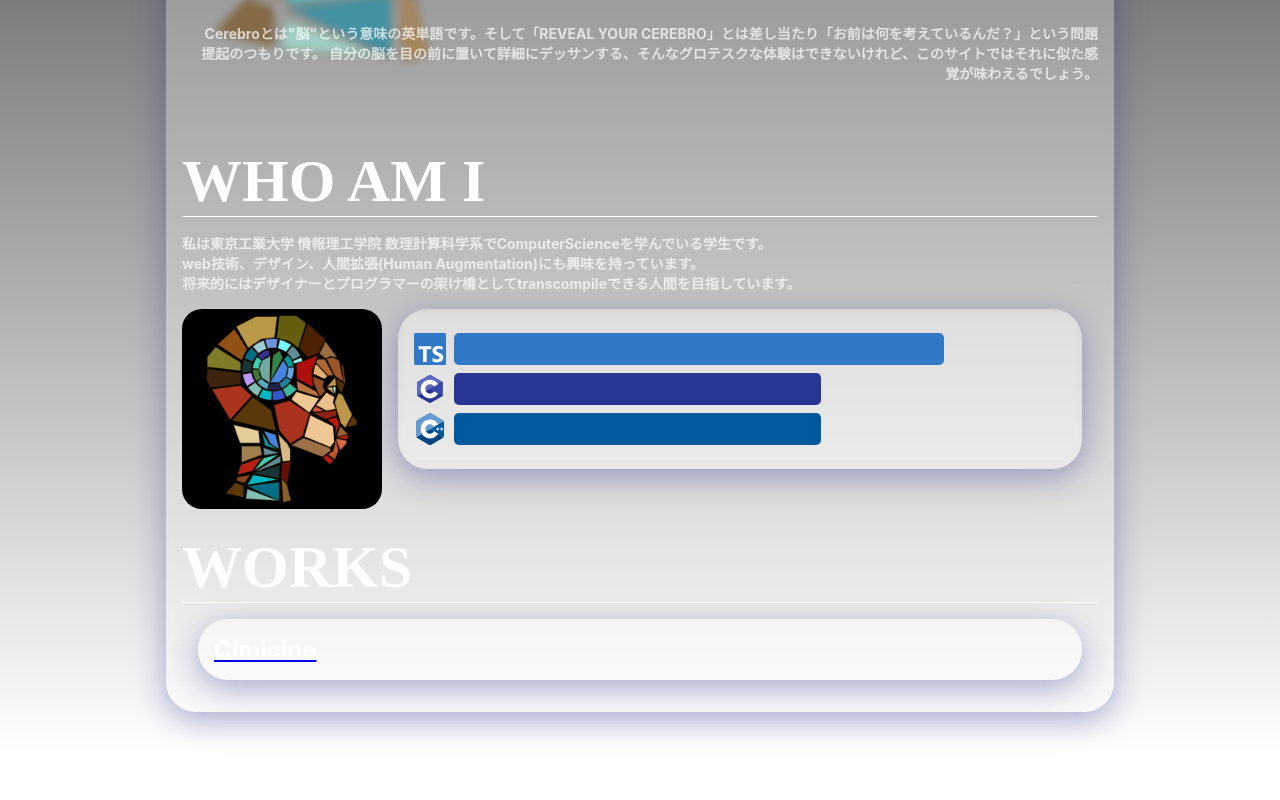
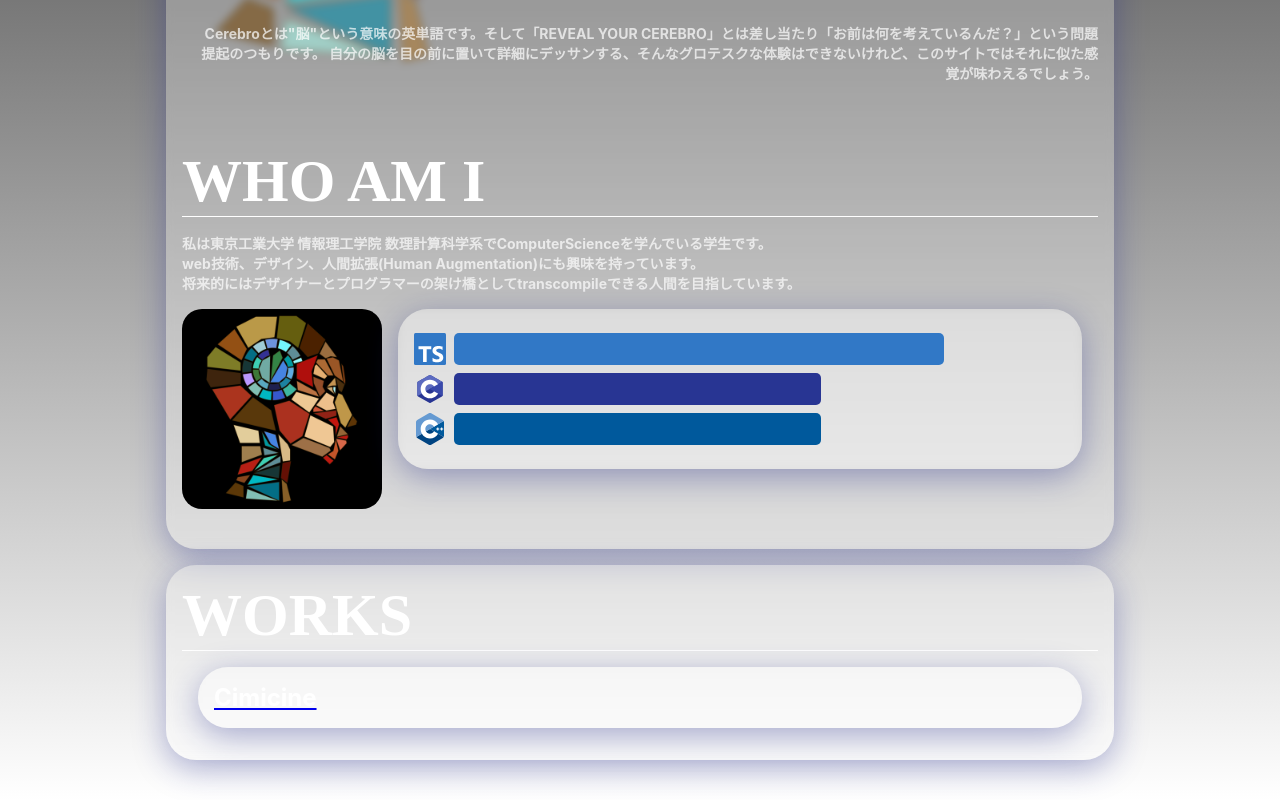
Before and after one commit to ucciqun/cerebro, a React (Create React App) app: page / in a window 1280 px wide. Shown: the part 878-1678 px from the top of the page. Before the commit the page ends 1630 px from the top, so only its background shows below. Built offline with nearby package versions, Linux system fonts and the light colour scheme.

Commit message:
fix: Appのスタイル変更

```diff
--- a/src/App.tsx
+++ b/src/App.tsx
@@ -45,6 +45,8 @@ const App: React.FC = () => {
         </h3>
         <Whoami />
         {/* <Organization /> */}
+      </GlassMorphism>
+      <GlassMorphism>
         <Works />
       </GlassMorphism>
     </div>
```
